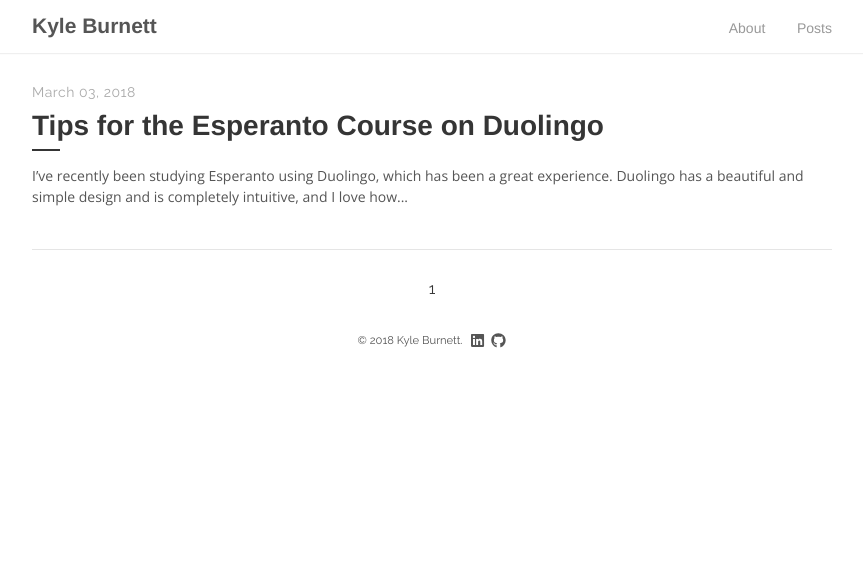
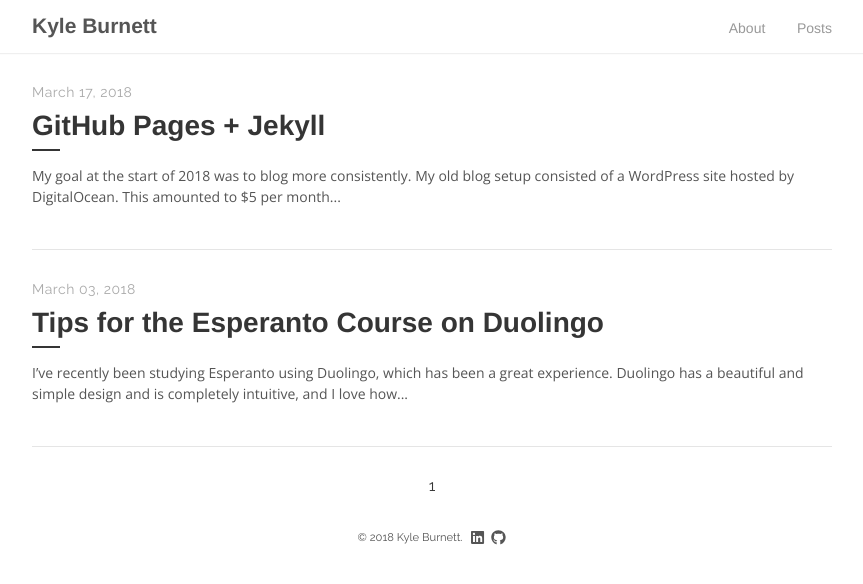
Before and after one commit to kyleburnett/kyleburnett.github.io, a Jekyll site: the page built from index.html, in a window 1280 px wide. Shown: the top 584 px of the page, without its empty margins (208-1071 px from the left). Built offline with Jekyll 4.4.1, drawn with Linux system fonts in a browser that asks for light colours; the list of posts is cut into pages by our own code; part of the change alters nothing that is shown.

Commit message:
2018-03-17: GitHub Pages + Jekyll (#3)

````diff
--- a/_drafts/easy-blogging.md
+++ b/_posts/2018-03-17-github-pages-plus-jekyll.md
@@ -1,7 +1,7 @@
 ---
 layout: post
 title:  "GitHub Pages + Jekyll"
-date:   2015-11-17 16:16:01 -0600
+date:   2018-03-17 14:20:00 -0400
 ---
 
 My goal at the start of 2018 was to blog more consistently. My old blog setup consisted of a WordPress site hosted by DigitalOcean. This amounted to $5 per month for the server plus $1 per month for backups, which isn't bad at all. DigitalOcean has a great user interface, and they really try to make system administration as easy as possible.
@@ -17,9 +17,9 @@ So I went looking for an alternative. My criteria for a blogging solution was si
 3. Little to No Maintenance.
 4. Easy to Customize.
 
-I eventually came to GitHub pages. I'm not entirely sure how I found it. It might have been a NodeJS library that was hosting their documentation on the site. Their introduction video on [https://pages.github.com/](https://pages.github.com/) really caught my eye. Especially the part where they talk about the excessiveness of the various blogging options out there. I was also drawn to the simplicity of [Jekyll](https://jekyllrb.com/), the static site generator. The listed [example sites](https://github.com/jekyll/jekyll/wiki/Sites) seemed wonderfully simple.
+I eventually came to GitHub pages. I'm not entirely sure how I found it. It might have been a NodeJS library that was hosting their documentation on the site. I really identified with their introduction video at [https://pages.github.com/](https://pages.github.com/) especially the part where they talk about the excessiveness of the various blogging options out there. I was also drawn to the simplicity of [Jekyll](https://jekyllrb.com/), the static site generator. The listed [example sites](https://github.com/jekyll/jekyll/wiki/Sites) seemed wonderfully simple, which is exactly what I was looking for.
 
-I want to spend a little time now explaining how I got set up and how my blog site works.
+I want to spend a little time now explaining how I got set up and how my blog site works. Note that at least some of these instructions will be specific to the Mac or other Linux based environments.
 
 # Initial Repository Setup
 
@@ -80,3 +80,13 @@ $ bundle exec jekyll serve
 ```
 
 # Deployment
+
+I won't go into detail about how to set up the Jekyll project itself. This is covered well in the [Jekyll documentation](https://jekyllrb.com/docs/home/) and the particulars can depend on the theme you use. I do want to talk about how I go from a draft to a published article because the simplicity of this process is what drew me to GitHub Pages + Jekyll in the first place.
+
+Drafts are important because they allow you to save progress on a post you're writing (by committing to source control) without affecting the content you're ready to publish. Drafts are stored in the `_drafts` directory, and you can serve your site with drafts mode turned on by using the `--drafts` switch.
+
+```
+$ bundle exec jekyll serve --drafts
+```
+
+When you're ready to publish the post, you'll want to move the draft into the `_posts` directory and name the file according to the rules laid out in the [Jekyll's "Writing posts" guide](https://jekyllrb.com/docs/posts/). I also like to set the date in the site's [front matter](https://jekyllrb.com/docs/frontmatter/). Once your changes have been committed or merged into the master branch on GitHub, your blog site will be updated with your new post!
````
